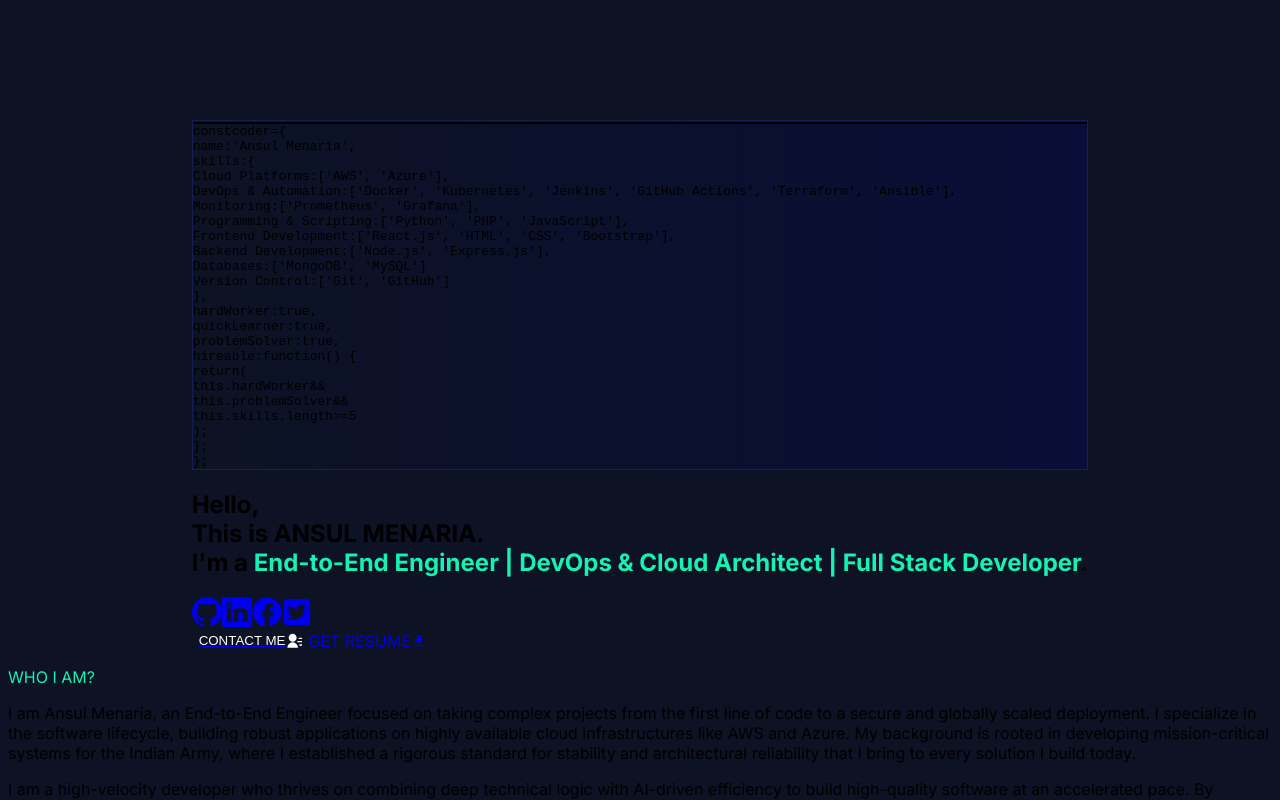
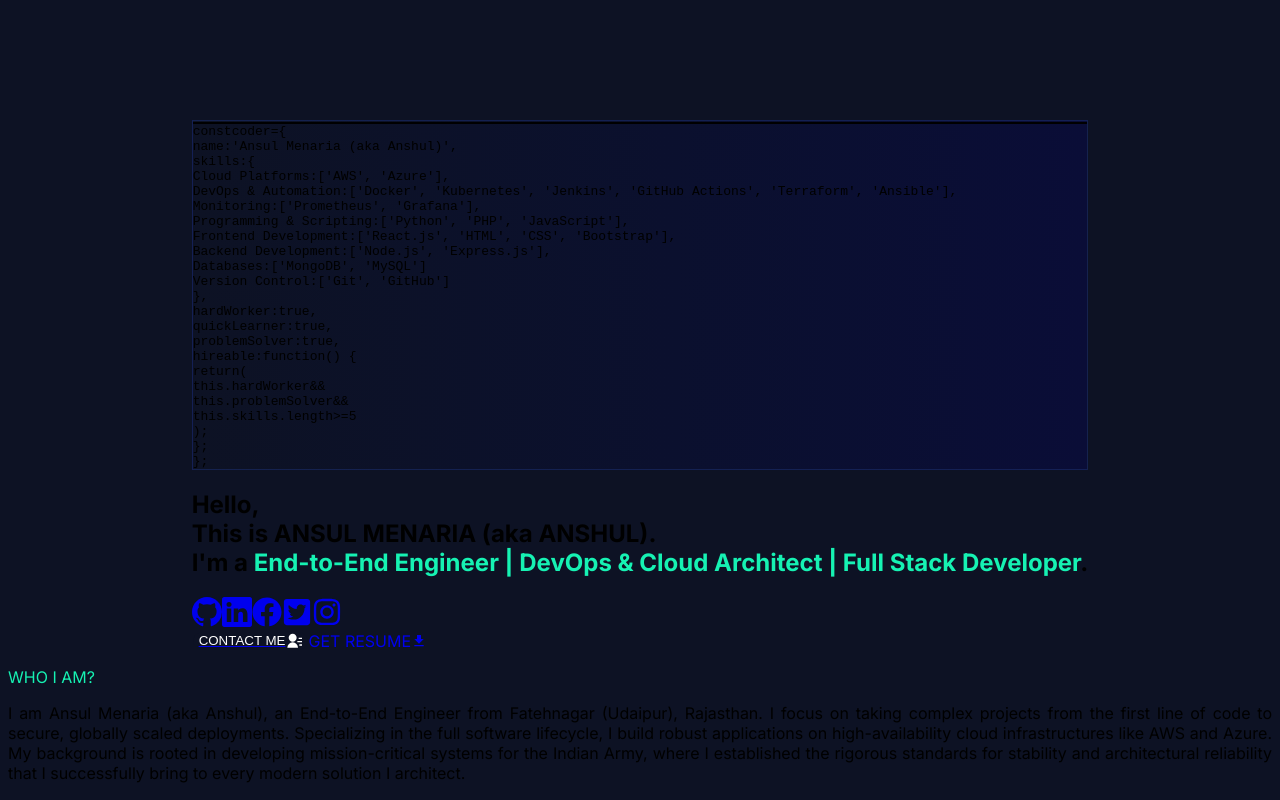
Before and after one commit to AnshulMenaria/Portfolio, a Next.js app: page / in a window 1280 px wide. Shown: the part 720-1520 px from the top of the page. Built offline with nearby package versions, Linux system fonts and the light colour scheme.

Commit message:
Final SEO Polish

```diff
--- a/app/components/homepage/about/index.jsx
+++ b/app/components/homepage/about/index.jsx
@@ -16,7 +16,7 @@
             Who I am?
           </p>
           <div
-            className="text-gray-200 text-sm lg:text-lg"
+            className="text-gray-200 text-sm lg:text-lg text-justify"
             dangerouslySetInnerHTML={{ __html: personalData.description }}
           />
         </div>
--- a/app/components/homepage/contact/index.jsx
+++ b/app/components/homepage/contact/index.jsx
@@ -3,7 +3,7 @@
 import Link from 'next/link';
 import { BiLogoLinkedin } from "react-icons/bi";
 import { CiLocationOn } from "react-icons/ci";
-import { FaFacebook, FaStackOverflow } from 'react-icons/fa';
+import { FaFacebook, FaInstagram, FaStackOverflow } from 'react-icons/fa';
 import { FaXTwitter } from "react-icons/fa6";
 import { IoLogoGithub, IoMdCall } from "react-icons/io";
 import { MdAlternateEmail } from "react-icons/md";
@@ -73,6 +73,12 @@
                 size={48}
               />
             </Link>
+            <Link target="_blank" href={personalData.instagram}>
+              <FaInstagram
+                className="bg-[#8b98a5] p-3 rounded-full hover:bg-[#16f2b3] hover:scale-110 transition-all duration-300 text-gray-800 cursor-pointer"
+                size={48}
+              />
+            </Link>
           </div>
         </div>
       </div>
--- a/app/components/homepage/hero-section/index.jsx
+++ b/app/components/homepage/hero-section/index.jsx
@@ -3,7 +3,7 @@
 import { personalData } from "@/utils/data/personal-data";
 import Link from "next/link";
 import { BsGithub, BsLinkedin } from "react-icons/bs";
-import { FaFacebook, FaTwitterSquare } from "react-icons/fa";
+import { FaFacebook, FaInstagram, FaTwitterSquare } from "react-icons/fa";
 import { MdDownload } from "react-icons/md";
 import { RiContactsFill } from "react-icons/ri";
 
@@ -51,6 +51,13 @@
               className="transition-all text-pink-500 hover:scale-125 duration-300"
             >
               <FaTwitterSquare size={30} />
+            </Link>
+            <Link
+              href={personalData.instagram}
+              target="_blank"
+              className="transition-all text-pink-500 hover:scale-125 duration-300"
+            >
+              <FaInstagram size={30} />
             </Link>
           </div>
 
@@ -100,7 +107,7 @@
               <div>
                 <span className="ml-4 lg:ml-8 mr-2 text-white">name:</span>
                 <span className="text-gray-400">{`'`}</span>
-                <span className="text-amber-300">Ansul Menaria</span>
+                <span className="text-amber-300">Ansul Menaria (aka Anshul)</span>
                 <span className="text-gray-400">{`',`}</span>
               </div>
               <div className="ml-4 lg:ml-8 mr-2">
--- a/app/layout.js
+++ b/app/layout.js
@@ -16,7 +16,7 @@
 export const metadata = {
   title: "Ansul Menaria | Cloud Architect, DevOps Engineer & Full Stack Developer",
   description:
-    "Who I am? I am Ansul Menaria (aka Anshul) from Udaipur, Rajasthan. An End-to-End Engineer who converts \"It works on my machine\" into industrial-grade production and transforms caffeine-fueled logic into unbreakable cloud systems.",
+    "Who I am? I am Ansul Menaria (aka Anshul) from Fatehnagar (Udaipur), Rajasthan. An End-to-End Engineer who converts \"It works on my machine\" into industrial-grade production and transforms caffeine-fueled logic into unbreakable cloud systems.",
   keywords: [
     "Ansul Menaria",
     "Anshul Menaria",
@@ -28,9 +28,9 @@
     "Indian Developer",
     "Udaipur Developer",
   ],
-  authors: [{ name: "Ansul Menaria (Anshul Menaria)" }],
-  creator: "Ansul Menaria",
-  publisher: "Ansul Menaria",
+  authors: [{ name: "Ansul Menaria (aka Anshul)" }],
+  creator: "Ansul Menaria (aka Anshul)",
+  publisher: "Ansul Menaria (aka Anshul)",
   metadataBase: new URL("https://ansulmenaria-portfolio.netlify.app"),
   verification: {
     google: "cnNdQJ-gkTA7Etyi9QZ0JlzvLqzNr2w3yDSshIqsH6g",
@@ -38,7 +38,7 @@
   openGraph: {
     title: "Ansul Menaria | Cloud Architect, DevOps Engineer & Full Stack Developer",
     description:
-      "Who I am? I am Ansul Menaria (aka Anshul) from Udaipur, Rajasthan. An End-to-End Engineer who converts \"It works on my machine\" into industrial-grade production and transforms caffeine-fueled logic into unbreakable cloud systems.",
+      "Who I am? I am Ansul Menaria (aka Anshul) from Fatehnagar (Udaipur), Rajasthan. An End-to-End Engineer who converts \"It works on my machine\" into industrial-grade production and transforms caffeine-fueled logic into unbreakable cloud systems.",
     url: "https://ansulmenaria-portfolio.netlify.app",
     siteName: "Ansul Menaria Portfolio",
     type: "website",
--- a/app/page.js
+++ b/app/page.js
@@ -12,7 +12,7 @@
 export const metadata = {
   title: "Ansul Menaria | Cloud Architect, DevOps Engineer & Full Stack Developer",
   description:
-    "Who I am? I am Ansul Menaria (aka Anshul) from Udaipur, Rajasthan. An End-to-End Engineer who converts \"It works on my machine\" into industrial-grade production and transforms caffeine-fueled logic into unbreakable cloud systems.",
+    "Who I am? I am Ansul Menaria (aka Anshul) from Fatehnagar (Udaipur), Rajasthan. An End-to-End Engineer who converts \"It works on my machine\" into industrial-grade production and transforms caffeine-fueled logic into unbreakable cloud systems.",
   keywords:
     "Ansul Menaria, Anshul Menaria, Cloud Developer, MERN Stack, AWS, DevOps, Portfolio, Udaipur, Jaipur",
   authors: [{ name: "Ansul Menaria (Anshul Menaria)" }],
@@ -20,7 +20,7 @@
   openGraph: {
     title: "Ansul Menaria | Cloud Architect, DevOps Engineer & Full Stack Developer",
     description:
-      "Who I am? I am Ansul Menaria (aka Anshul) from Udaipur, Rajasthan. An End-to-End Engineer who converts \"It works on my machine\" into industrial-grade production and transforms caffeine-fueled logic into unbreakable cloud systems.",
+      "Who I am? I am Ansul Menaria (aka Anshul) from Fatehnagar (Udaipur), Rajasthan. An End-to-End Engineer who converts \"It works on my machine\" into industrial-grade production and transforms caffeine-fueled logic into unbreakable cloud systems.",
     type: "website",
     url: "https://ansulmenaria-portfolio.netlify.app/",
     images: [
@@ -72,8 +72,11 @@
             alternateName: "Anshul Menaria",
             url: "https://ansulmenaria-portfolio.netlify.app/",
             sameAs: [
-              "https://github.com/ansulmenaria",
-              "https://www.linkedin.com/in/ansulmenaria",
+              personalData.github,
+              personalData.linkedIn,
+              personalData.facebook,
+              personalData.twitter,
+              personalData.instagram,
             ],
             jobTitle: "DevOps Engineer | Cloud Architect | Full Stack Developer",
             worksFor: {
@@ -85,7 +88,7 @@
               name: "MohanLal Sukhadia University",
             },
             description:
-              "Ansul Menaria (aka Anshul) from Udaipur, Rajasthan. Cloud Architect, DevOps Engineer & Full Stack Developer specializing in AWS, Azure, and MERN stack.",
+              "Ansul Menaria (aka Anshul) from Fatehnagar (Udaipur), Rajasthan. Cloud Architect, DevOps Engineer & Full Stack Developer specializing in AWS, Azure, and MERN stack.",
           }),
         }}
       />
--- /dev/null
+++ b/app/sitemap.js
@@ -0,0 +1,42 @@
+export default function sitemap() {
+  const baseUrl = "https://ansulmenaria-portfolio.netlify.app";
+
+  return [
+    {
+      url: baseUrl,
+      lastModified: new Date(),
+      changeFrequency: "monthly",
+      priority: 1,
+    },
+    {
+      url: `${baseUrl}/#about`,
+      lastModified: new Date(),
+      changeFrequency: "monthly",
+      priority: 0.8,
+    },
+    {
+      url: `${baseUrl}/#experience`,
+      lastModified: new Date(),
+      changeFrequency: "monthly",
+      priority: 0.8,
+    },
+    {
+      url: `${baseUrl}/#skills`,
+      lastModified: new Date(),
+      changeFrequency: "monthly",
+      priority: 0.8,
+    },
+    {
+      url: `${baseUrl}/#projects`,
+      lastModified: new Date(),
+      changeFrequency: "monthly",
+      priority: 0.8,
+    },
+    {
+      url: `${baseUrl}/#contact`,
+      lastModified: new Date(),
+      changeFrequency: "monthly",
+      priority: 0.8,
+    },
+  ];
+}
--- a/utils/data/personal-data.js
+++ b/utils/data/personal-data.js
@@ -1,19 +1,20 @@
 export const personalData = {
-  name: "ANSUL MENARIA",
+  name: "ANSUL MENARIA (aka ANSHUL)",
   profile: '/Anshul-Profile2.png',
   designation: "End-to-End Engineer | DevOps & Cloud Architect | Full Stack Developer",
-  description: `<p>I am Ansul Menaria, an End-to-End Engineer focused on taking complex projects from the first line of code to a secure and globally scaled deployment. I specialize in the software lifecycle, building robust applications on highly available cloud infrastructures like AWS and Azure. My background is rooted in developing mission-critical systems for the Indian Army, where I established a rigorous standard for stability and architectural reliability that I bring to every solution I build today.</p>
+  description: `<p>I am Ansul Menaria (aka Anshul), an End-to-End Engineer from Fatehnagar (Udaipur), Rajasthan. I focus on taking complex projects from the first line of code to secure, globally scaled deployments. Specializing in the full software lifecycle, I build robust applications on high-availability cloud infrastructures like AWS and Azure. My background is rooted in developing mission-critical systems for the Indian Army, where I established the rigorous standards for stability and architectural reliability that I successfully bring to every modern solution I architect.</p>
 
-<p>I am a high-velocity developer who thrives on combining deep technical logic with AI-driven efficiency to build high-quality software at an accelerated pace. By leveraging a broad knowledge of modern architectures along with automated pipelines like Docker and Kubernetes, I can quickly transform complex ideas into industrial-grade infrastructure. My ultimate goal is to bridge the gap between simple code and unbreakable production environments, ensuring that every project is engineered for long-term success and ready to scale effortlessly to meet real-world challenges.</p>
-`,
+  <p>I am a high-velocity developer who thrives on combining deep technical logic with AI-driven efficiency to build high-quality software at an accelerated pace. By leveraging a broad knowledge of modern architectures along with automated pipelines like Docker and Kubernetes, I can quickly transform complex ideas into industrial-grade infrastructure. My ultimate goal is to bridge the gap between simple code and unbreakable production environments, ensuring that every project is engineered for long-term success and is fully ready to scale effortlessly to meet any real-world challenge.</p>
+  `,
 
   email: 'anshulmenaria@gmail.com',
   phone: '+919145946510',
-  address: 'Jaipur, Rajasthan, 302018',
+  address: 'Fatehnagar (Udaipur), Rajasthan',
   github: 'https://github.com/AnshulMenaria',
   facebook: 'https://www.facebook.com/share/15hLzDWNLe/?mibextid=wwXIfr',
   linkedIn: 'https://www.linkedin.com/in/ansul-menaria/',
   twitter: 'https://twitter.com/anshul_menaria',
+  instagram: 'https://www.instagram.com/anshul_menaria/',
   resume: "https://drive.google.com/file/d/1X74165aTMFcl1B2NTV8wGS4n9_Z2rQBZ/view?usp=sharing",
   devUsername: "",
 };
```
